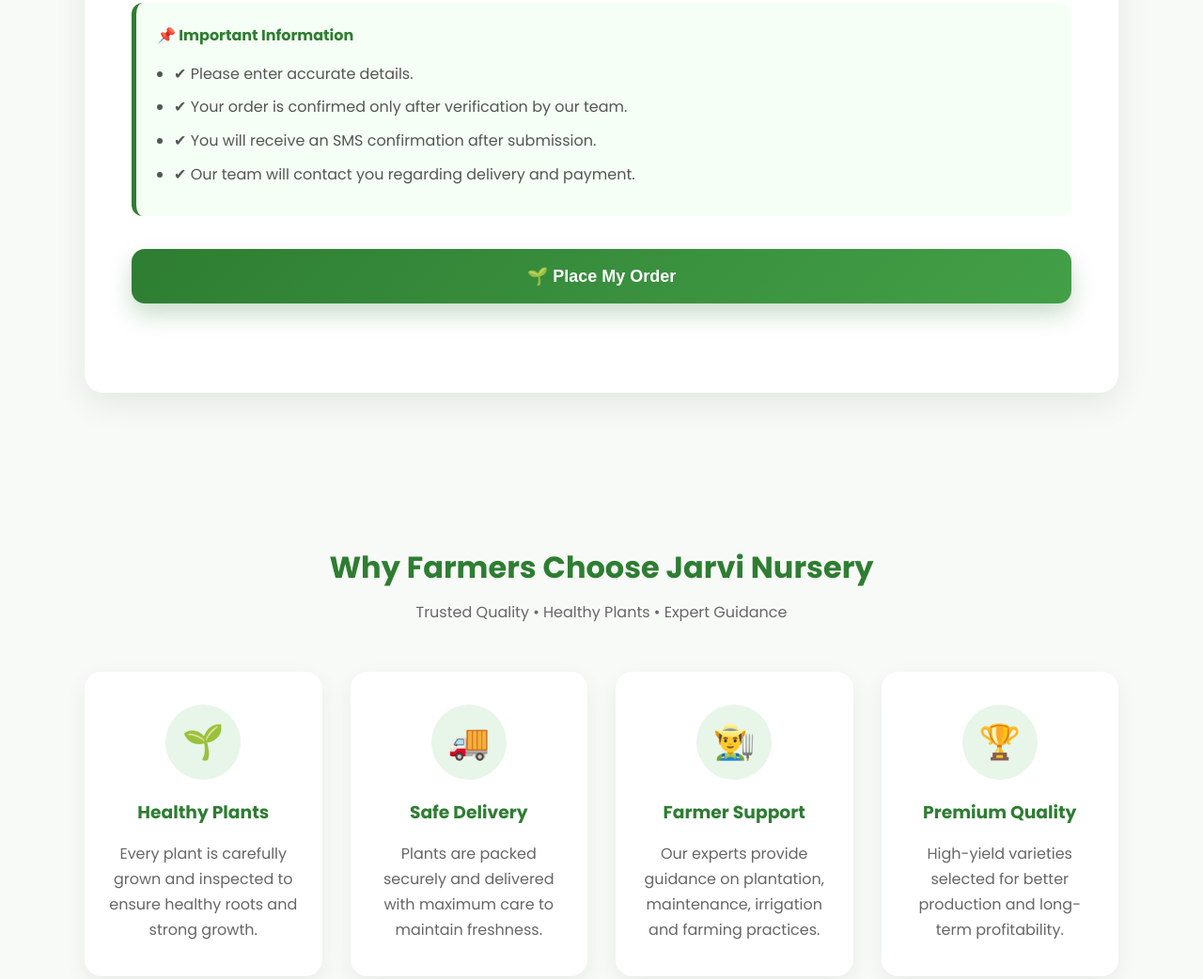
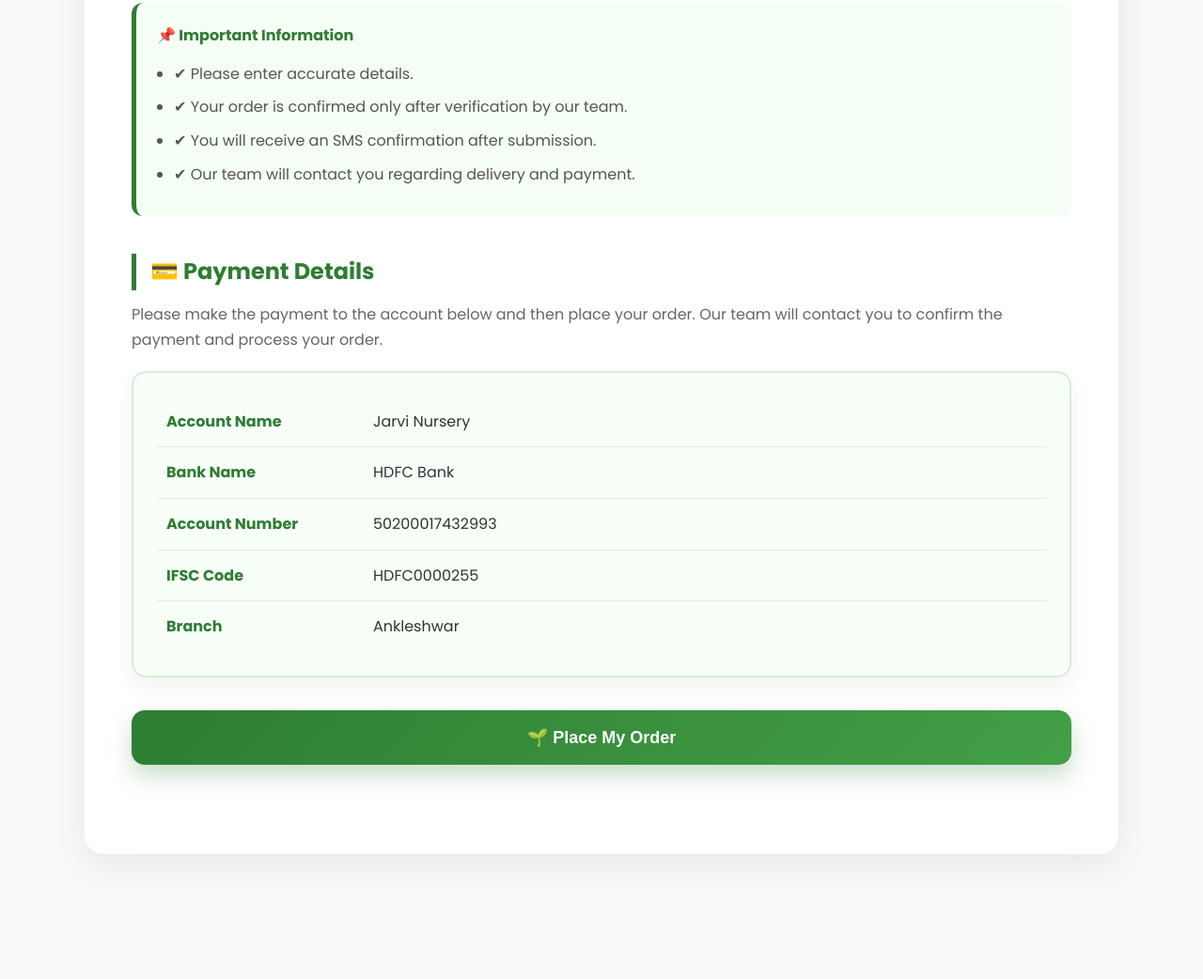
Before and after one commit to Mayank2324/jarvi-seeds, a plain HTML site: page frontend/order.html in a window 1280 px wide. Shown: the part 1895-2937 px from the top of the page at 94% size. Drawn offline with Linux system fonts and the light colour scheme.

Commit message:
Update order page and payment details

```diff
--- a/frontend/order.html
+++ b/frontend/order.html
@@ -418,7 +418,52 @@
                 </ul>
             </div>
 
-            <button type="submit" class="submit-btn">
+        <!-- Payment Details -->
+<div class="payment-details">
+
+    <h3>💳 Payment Details</h3>
+
+    <p>
+        Please make the payment to the account below and then place your order.
+        Our team will contact you to confirm the payment and process your order.
+    </p>
+
+    <div class="payment-card">
+
+        <table>
+            <tr>
+                <td><strong>Account Name</strong></td>
+                <td>Jarvi Nursery</td>
+            </tr>
+
+            <tr>
+                <td><strong>Bank Name</strong></td>
+                <td>HDFC Bank</td>
+            </tr>
+
+            <tr>
+                <td><strong>Account Number</strong></td>
+                <td>50200017432993</td>
+            </tr>
+
+            <tr>
+                <td><strong>IFSC Code</strong></td>
+                <td>HDFC0000255</td>
+            </tr>
+
+            <tr>
+                <td><strong>Branch</strong></td>
+                <td>Ankleshwar</td>
+            </tr>
+
+        </table>
+
+    </div>
+
+</div>
+
+
+	  <button type="submit" class="submit-btn">
                 🌱 Place My Order
             </button>
 
```
